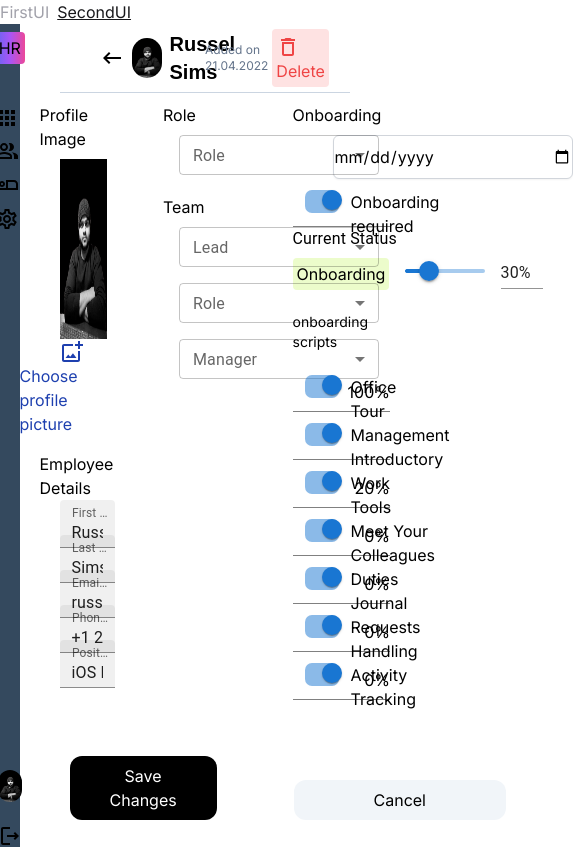
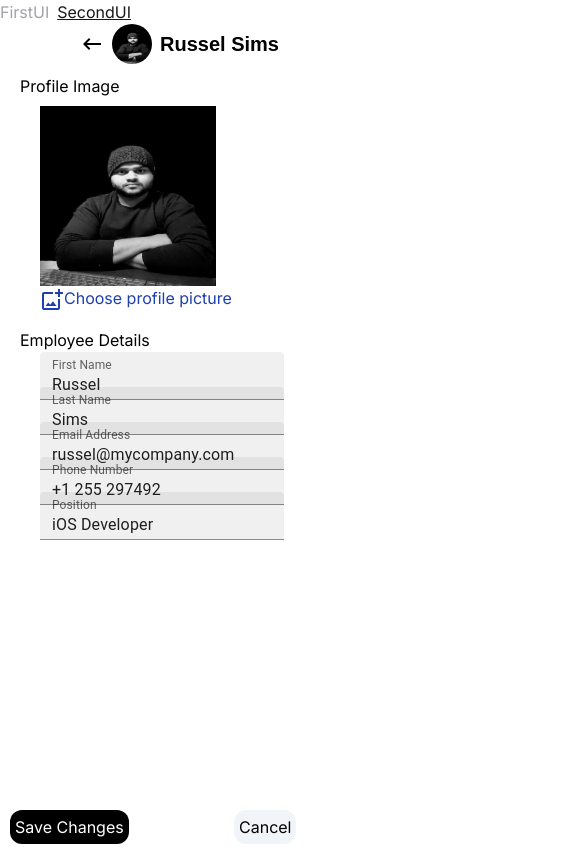
Before and after one commit to ankit-2306/SocialSenseAssignment, a Next.js app: page /secondui in a window 390 px wide. Shown: the top 847 px of the page, 573 px wide, since content can reach past the window. Built offline with nearby package versions, Linux system fonts and the light colour scheme.

Commit message:
last commit

```diff
--- a/app/firstui/Colors.tsx
+++ b/app/firstui/Colors.tsx
@@ -1,5 +1,5 @@
 'use-client';
-import React,{useState,useEffect} from 'react'
+import React,{useState} from 'react'
 import { Box } from '@mui/material'
 import DoneIcon from '@mui/icons-material/Done';
 
@@ -70,10 +70,10 @@ const Colors = ({chng}:any) => {
   const [radArr,setRadArr]=useState(radialArr);
   const [prevChk,setPrevChk]=useState(2);
 
-  useEffect(()=>{
-    coloredArr[prevChk].chk=true;
-    setColorArr(coloredArr);
-  },[])
+  // useEffect(()=>{
+  //   coloredArr[prevChk].chk=true;
+  //   setColorArr(coloredArr);
+  // },[])
 
 
 
--- a/app/secondui/BoxOne.tsx
+++ b/app/secondui/BoxOne.tsx
@@ -13,7 +13,7 @@ const BoxOne = ({imgstr,namestr}:any) => {
         <img src={imgstr || '/profile.png'} alt="S" className='w-10 h-10 rounded-full'/>
         <div className='heading text-xl'>{namestr || 'Russel Sims'}</div>
       </div>
-      <div className='flex topbar mr-20'>
+      <div className='flex topbar del mr-20'>
         <div className='text-xs text-slate-500'>Added on 21.04.2022</div>
         <div className='text-red-500 bg-red-100 border-red-100 p-1 m-1 rounded'><DeleteOutlineOutlinedIcon /> Delete</div>
       </div>
--- a/app/secondui/BoxTwo.tsx
+++ b/app/secondui/BoxTwo.tsx
@@ -72,8 +72,8 @@ const BoxTwo = ({imgchange,nameChange}:any) => {
           size="small"
         />
       </div>
-      <button onClick={handleSave} className="bg-black text-white rounded-xl p-2 px-10">Save Changes</button>
-      <button className="ml-56 bg-slate-100 rounded-xl p-2 px-20">Cancel</button>
+      <button onClick={handleSave} className="bg-black button text-white rounded-xl p-2 px-10">Save Changes</button>
+      <button className="ml-56 button bg-slate-100 rounded-xl p-2 px-20">Cancel</button>
     </div>
   );
 };
--- a/app/secondui/Demo.css
+++ b/app/secondui/Demo.css
@@ -107,3 +107,55 @@ button{
 .switchclass span{
     padding-top: 3px;
 }
+
+
+
+@media (max-width:800px) {
+
+    .sideBar{
+        display:none;
+    }
+    .mainBox{
+        display:flex;
+        flex-direction: column;
+        /* height:100vh; */
+        width:100vw;
+    }
+    .boxone{
+        display:flex;
+        justify-content: space-between;
+
+    }
+    .twothreefourContainer{
+        display:flex;
+        flex-direction: column;
+        height:380vh;
+    }
+    button{
+        left:10px;
+    }
+    .boxone{
+        /* margin-top: 20px; */
+        display:flex;
+        justify-content: space-between;
+
+    }.del{display:none;}
+    .boxtwo,.boxthree,.boxfour{
+        width: 90vw;
+        height:90vh;
+        /* overflow: hidden; */
+    }
+    .boxthree{
+        margin-top: 20px;
+        height:50vh;
+    }
+    .boxfour{
+        height:110vh;
+    }
+    .button{
+        position:fixed;
+        bottom: 0px;
+        /* display:none; */
+        padding: 5px;
+    }
+}
--- a/app/secondui/page.tsx
+++ b/app/secondui/page.tsx
@@ -1,4 +1,4 @@
-"use client";
+'use client';
 import React, { useState } from "react";
 import "./Demo.css";
 import BoxOne from "./BoxOne";
```
